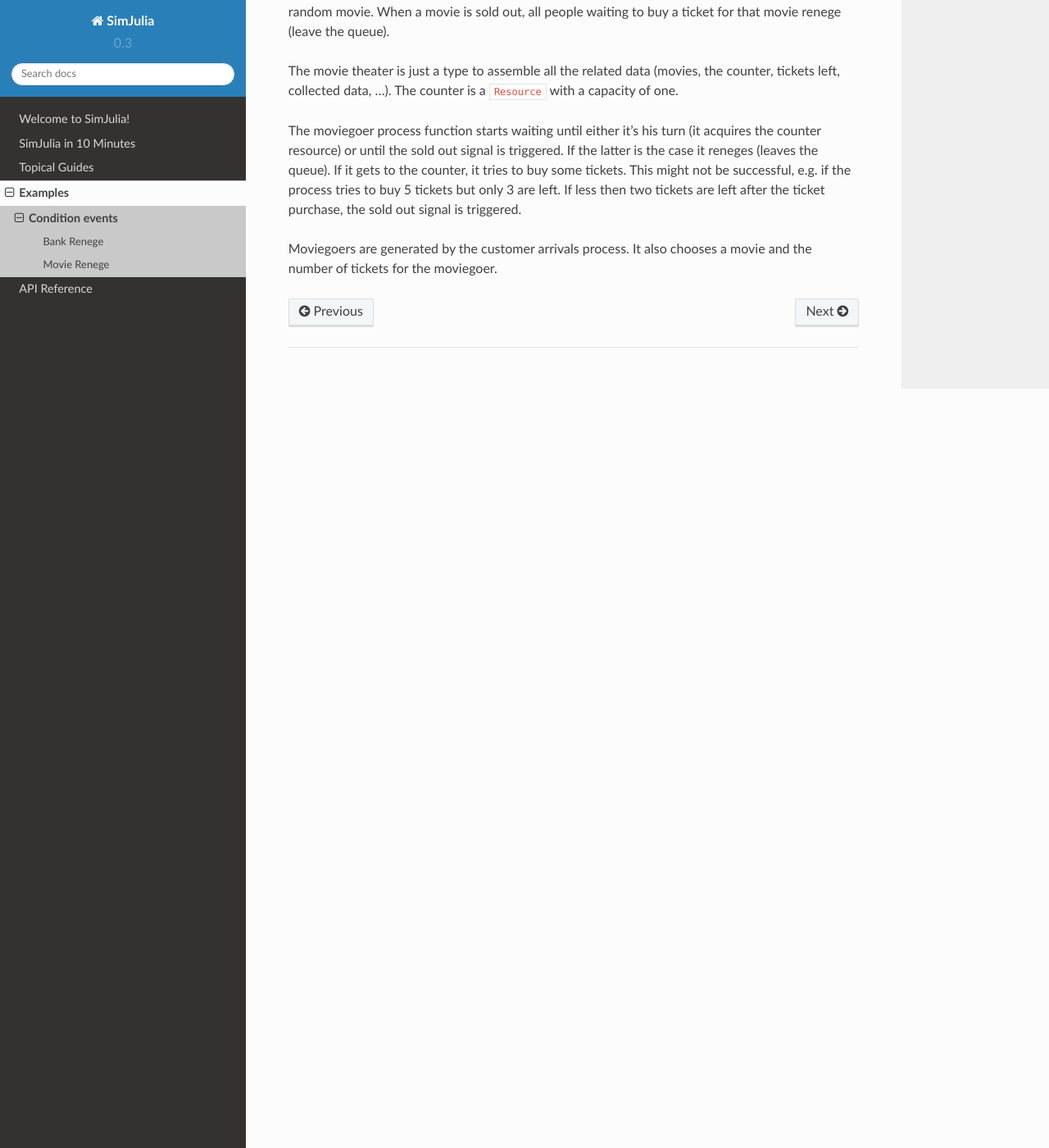
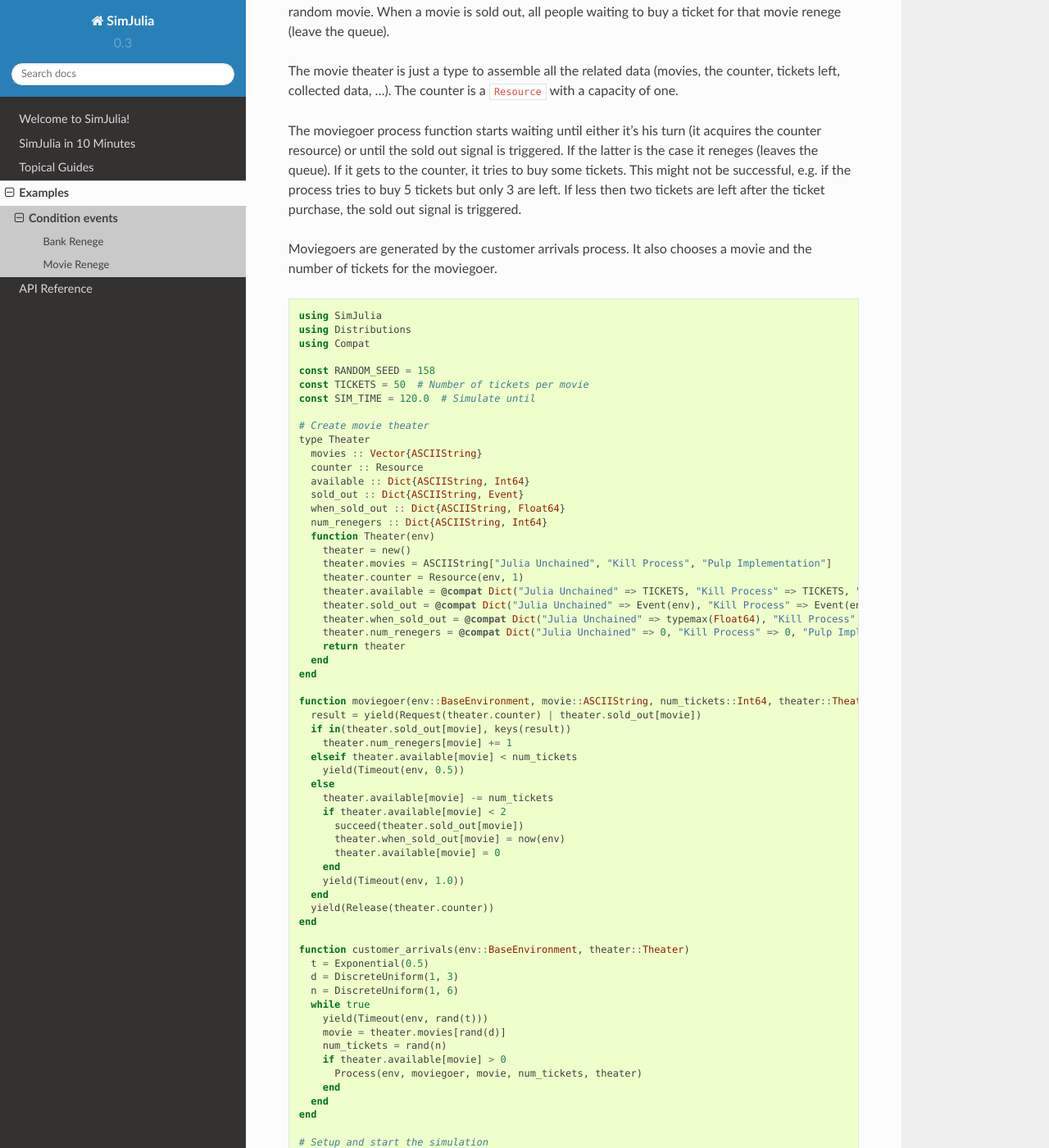
Before and after one commit to JuliaDynamics/ConcurrentSim.jl, a Sphinx documentation site: the page built from docs/source/examples/1_condition_events.rst, in a window 1280 px wide and 1400 px high, scrolled down 1897 px. Shown: the whole window at 82% size. Built offline with Sphinx 7.4.7 and the Read the Docs theme 2.0.0, drawn with Linux system fonts in a browser that asks for light colours; cross-references to code outside the pages are shown as plain code; some of the changed text lies outside the part shown.

```diff
--- a/docs/source/examples/1_condition_events.rst
+++ b/docs/source/examples/1_condition_events.rst
@@ -97,3 +97,93 @@
 The moviegoer process function starts waiting until either it’s his turn (it acquires the counter resource) or until the sold out signal is triggered. If the latter is the case it reneges (leaves the queue). If it gets to the counter, it tries to buy some tickets. This might not be successful, e.g. if the process tries to buy 5 tickets but only 3 are left. If less then two tickets are left after the ticket purchase, the sold out signal is triggered.
 
 Moviegoers are generated by the customer arrivals process. It also chooses a movie and the number of tickets for the moviegoer.
+
+.. code-block:: julia
+
+  using SimJulia
+  using Distributions
+  using Compat
+
+  const RANDOM_SEED = 158
+  const TICKETS = 50  # Number of tickets per movie
+  const SIM_TIME = 120.0  # Simulate until
+
+  # Create movie theater
+  type Theater
+    movies :: Vector{ASCIIString}
+    counter :: Resource
+    available :: Dict{ASCIIString, Int64}
+    sold_out :: Dict{ASCIIString, Event}
+    when_sold_out :: Dict{ASCIIString, Float64}
+    num_renegers :: Dict{ASCIIString, Int64}
+    function Theater(env)
+      theater = new()
+      theater.movies = ASCIIString["Julia Unchained", "Kill Process", "Pulp Implementation"]
+      theater.counter = Resource(env, 1)
+      theater.available = @compat Dict("Julia Unchained" => TICKETS, "Kill Process" => TICKETS, "Pulp Implementation" => TICKETS)
+      theater.sold_out = @compat Dict("Julia Unchained" => Event(env), "Kill Process" => Event(env), "Pulp Implementation" => Event(env))
+      theater.when_sold_out = @compat Dict("Julia Unchained" => typemax(Float64), "Kill Process" => typemax(Float64), "Pulp Implementation" => typemax(Float64))
+      theater.num_renegers = @compat Dict("Julia Unchained" => 0, "Kill Process" => 0, "Pulp Implementation" => 0)
+      return theater
+    end
+  end
+
+  function moviegoer(env::BaseEnvironment, movie::ASCIIString, num_tickets::Int64, theater::Theater)
+    result = yield(Request(theater.counter) | theater.sold_out[movie])
+    if in(theater.sold_out[movie], keys(result))
+      theater.num_renegers[movie] += 1
+    elseif theater.available[movie] < num_tickets
+      yield(Timeout(env, 0.5))
+    else
+      theater.available[movie] -= num_tickets
+      if theater.available[movie] < 2
+        succeed(theater.sold_out[movie])
+        theater.when_sold_out[movie] = now(env)
+        theater.available[movie] = 0
+      end
+      yield(Timeout(env, 1.0))
+    end
+    yield(Release(theater.counter))
+  end
+
+  function customer_arrivals(env::BaseEnvironment, theater::Theater)
+    t = Exponential(0.5)
+    d = DiscreteUniform(1, 3)
+    n = DiscreteUniform(1, 6)
+    while true
+      yield(Timeout(env, rand(t)))
+      movie = theater.movies[rand(d)]
+      num_tickets = rand(n)
+      if theater.available[movie] > 0
+        Process(env, moviegoer, movie, num_tickets, theater)
+      end
+    end
+  end
+
+  # Setup and start the simulation
+  println("Movie renege")
+  srand(RANDOM_SEED)
+  env = Environment()
+  theater = Theater(env)
+
+  # Start process and run
+  Process(env, customer_arrivals, theater)
+  run(env, SIM_TIME)
+
+  # Analysis/results
+  for movie in theater.movies
+    if processed(theater.sold_out[movie])
+      println("Movie $movie sold out $(theater.when_sold_out[movie]) minutes after ticket counter opening.")
+      println("  Number of people leaving queue when film sold out: $(theater.num_renegers[movie])")
+    end
+  end
+
+The simulation’s output::
+
+  Movie renege
+  Movie Julia Unchained sold out 47.08786185479453 minutes after ticket counter opening.
+    Number of people leaving queue when film sold out: 17
+  Movie Kill Process sold out 38.08786185479453 minutes after ticket counter opening.
+    Number of people leaving queue when film sold out: 17
+  Movie Pulp Implementation sold out 48.08786185479453 minutes after ticket counter opening.
+    Number of people leaving queue when film sold out: 10
```
Also changed, not shown: 2 other files.
